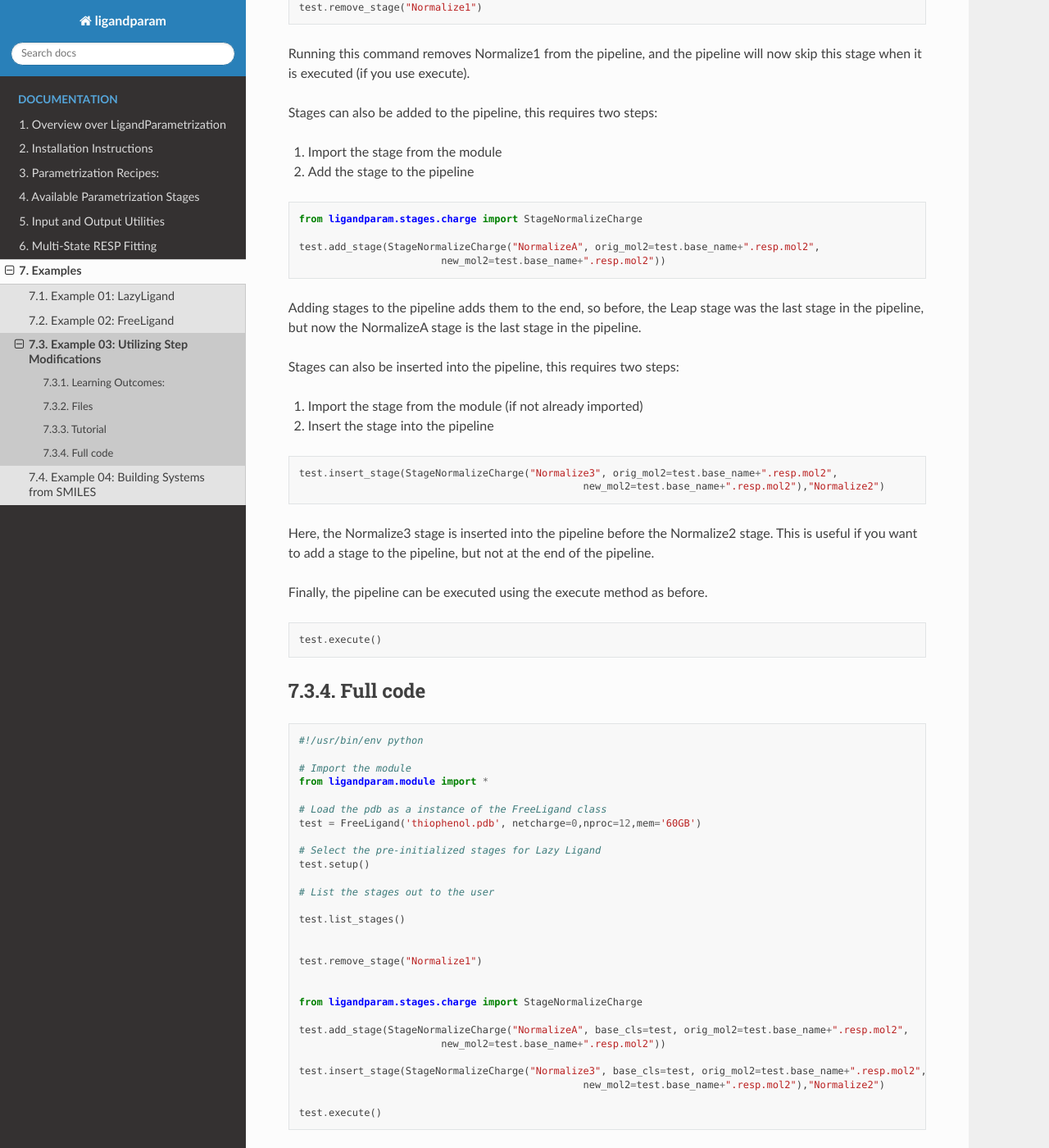
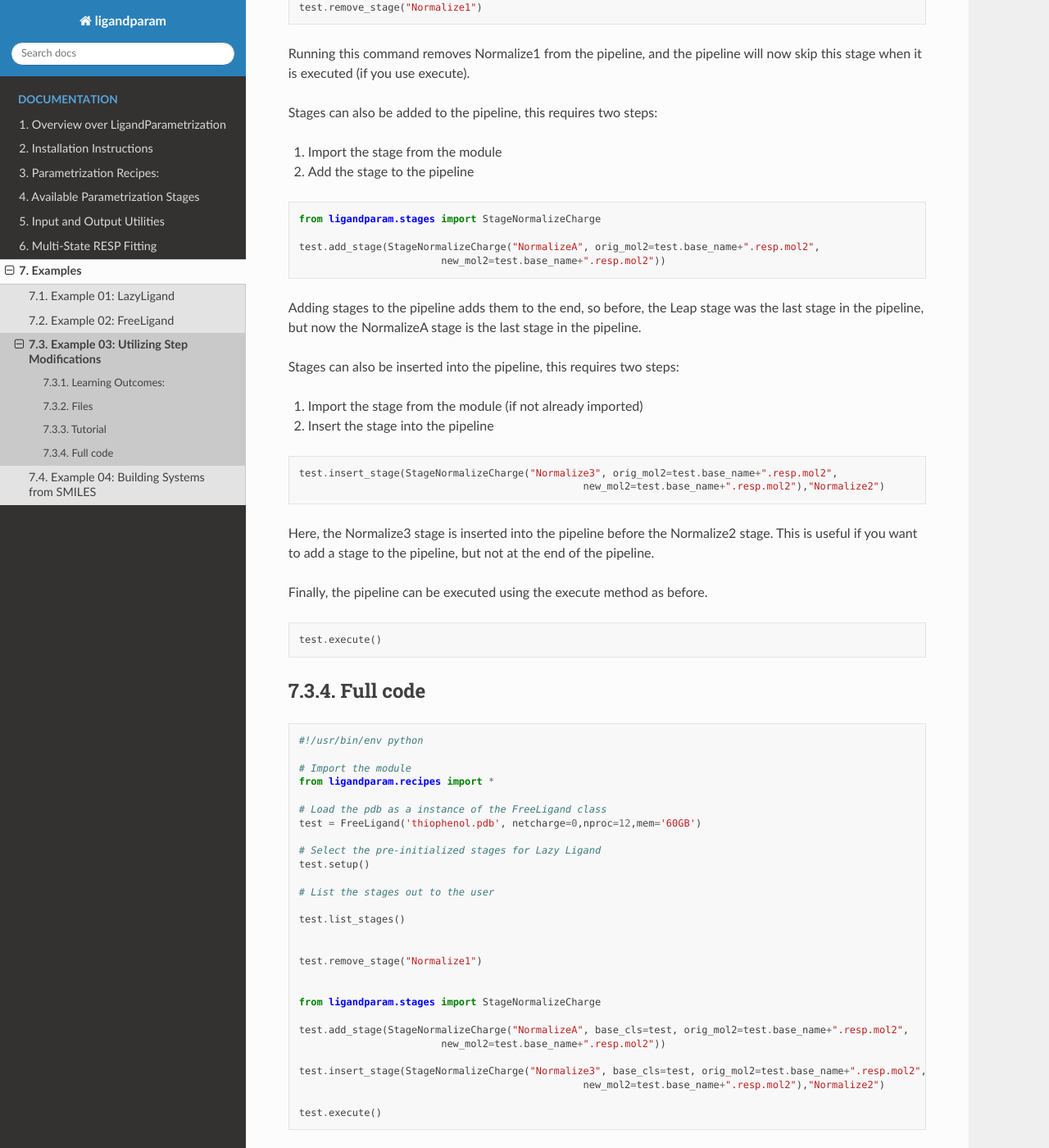
Before and after one commit to piskuliche/ligandparam, a Sphinx documentation site: the page built from docs/source/documentation_pages/examples/03_ModifySteps.rst, in a window 1280 px wide and 1400 px high, scrolled down 1031 px. Shown: the whole window at 82% size. Built offline with Sphinx 7.4.7 and the Read the Docs theme 3.1.0, drawn with Linux system fonts in a browser that asks for light colours; some of the changed text lies outside the part shown.

Commit message:
Update import statements in documentation examples to use 'ligandparam.recipes'

```diff
--- a/docs/source/documentation_pages/examples/03_ModifySteps.rst
+++ b/docs/source/documentation_pages/examples/03_ModifySteps.rst
@@ -27,7 +27,7 @@ to add the stages to the pipeline, and print them to the screen.
 .. code-block:: python
 
     # Import the module
-    from ligandparam.module import *
+    from ligandparam.recipes import *
 
     # Load the pdb as a instance of the FreeLigand class
     test = FreeLigand('thiophenol.pdb', netcharge=0,nproc=12,mem='60GB')
@@ -54,7 +54,7 @@ Stages can also be added to the pipeline, this requires two steps:
 
 .. code-block:: python
 
-    from ligandparam.stages.charge import StageNormalizeCharge
+    from ligandparam.stages import StageNormalizeCharge
 
     test.add_stage(StageNormalizeCharge("NormalizeA", orig_mol2=test.base_name+".resp.mol2",
                             new_mol2=test.base_name+".resp.mol2"))
@@ -89,7 +89,7 @@ Full code
     #!/usr/bin/env python
 
     # Import the module
-    from ligandparam.module import *
+    from ligandparam.recipes import *
 
     # Load the pdb as a instance of the FreeLigand class
     test = FreeLigand('thiophenol.pdb', netcharge=0,nproc=12,mem='60GB')
@@ -105,7 +105,7 @@ Full code
     test.remove_stage("Normalize1")
 
 
-    from ligandparam.stages.charge import StageNormalizeCharge
+    from ligandparam.stages import StageNormalizeCharge
 
     test.add_stage(StageNormalizeCharge("NormalizeA", base_cls=test, orig_mol2=test.base_name+".resp.mol2",
                             new_mol2=test.base_name+".resp.mol2"))
```
